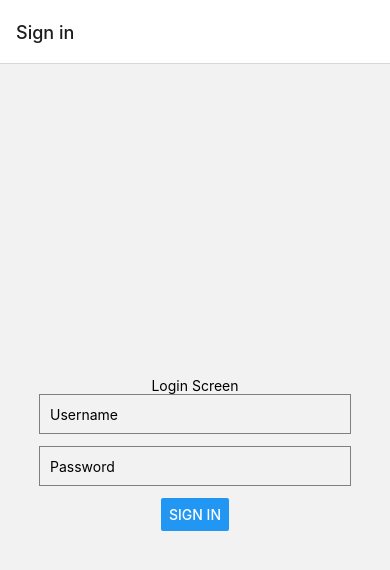
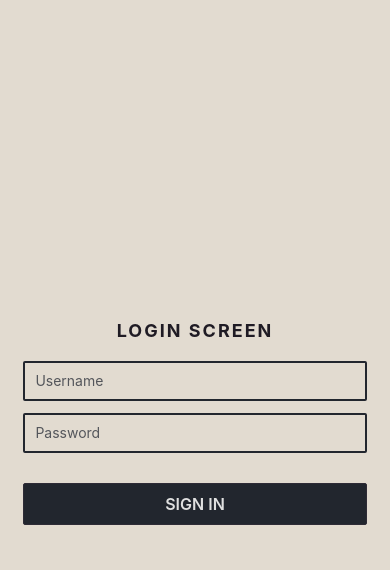
Before and after one commit to AlanFnz/rn-auth-template, a React Native app: screen /SignIn in a window 390 px wide. Shown: the top 570 px of the page. Built offline with nearby package versions, Linux system fonts and the light colour scheme.

Commit message:
styles revamp

```diff
--- a/src/navigation/index.tsx
+++ b/src/navigation/index.tsx
@@ -18,7 +18,28 @@ const Tab = createBottomTabNavigator();
 
 function HomeTabs() {
   return (
-    <Tab.Navigator>
+    <Tab.Navigator
+      screenOptions={{
+        headerShown: false,
+        tabBarStyle: {
+          backgroundColor: '#22262e',
+          borderTopWidth: 0,
+          elevation: 0,
+        },
+        tabBarLabelStyle: {
+          paddingBottom: 5,
+          fontSize: 12,
+          fontWeight: '600',
+          textTransform: 'uppercase',
+          letterSpacing: 1.2,
+          color: '#e0e0e0',
+        },
+        tabBarActiveTintColor: '#e0e0e0',
+        tabBarInactiveTintColor: '#54565b',
+        tabBarIconStyle: {
+          marginTop: 5,
+        },
+      }}>
       <Tab.Screen name="Home" component={HomeScreen} />
       <Tab.Screen name="Settings" component={SettingsScreen} />
     </Tab.Navigator>
@@ -41,12 +62,12 @@ export default function Navigation() {
 
   return (
     <NavigationContainer>
-      <Stack.Navigator>
+      <Stack.Navigator screenOptions={{ headerShown: false }}>
         {userToken == null ? (
           <Stack.Screen
             name="SignIn"
             component={LoginScreen}
-            options={{ title: 'Sign in' }}
+            options={{ title: 'Sign in', headerShown: false }}
           />
         ) : (
           <Stack.Screen name="Home" component={HomeTabs} />
--- a/src/screens/HomeScreen/index.tsx
+++ b/src/screens/HomeScreen/index.tsx
@@ -13,13 +13,17 @@ const Container = styled.View`
   flex: 1;
   justify-content: center;
   align-items: center;
-  background-color: #f8f9fa;
+  background-color: #e2dbd0;
+  padding: 0 6%;
 `;
 
 const Title = styled.Text`
-  font-size: 24px;
+  font-size: 18px;
   font-weight: bold;
-  color: #333;
+  color: #1f1b24;
+  margin-bottom: 20px;
+  text-transform: uppercase;
+  letter-spacing: 2px;
 `;
 
 export default HomeScreen;
--- a/src/screens/LoginScreen/index.tsx
+++ b/src/screens/LoginScreen/index.tsx
@@ -1,6 +1,5 @@
 import React, { useState } from 'react';
 import styled from 'styled-components/native';
-import { Button, Text } from 'react-native';
 import { useDispatch } from 'react-redux';
 import { AppDispatch } from '../../store';
 import { performSignIn } from '../../store/authSlice';
@@ -12,7 +11,7 @@ const LoginScreen: React.FC = () => {
 
   return (
     <Container>
-      <Text>Login Screen</Text>
+      <Title>Login Screen</Title>
       <Input
         placeholder="Username"
         value={username}
@@ -24,10 +23,9 @@ const LoginScreen: React.FC = () => {
         onChangeText={setPassword}
         secureTextEntry
       />
-      <Button
-        title="Sign in"
-        onPress={() => dispatch(performSignIn(username, password))}
-      />
+      <SignInButton onPress={() => dispatch(performSignIn(username, password))}>
+        <SignInText>Sign In</SignInText>
+      </SignInButton>
     </Container>
   );
 };
@@ -36,15 +34,50 @@ const Container = styled.View`
   flex: 1;
   justify-content: center;
   align-items: center;
+  background-color: #e2dbd0;
+  padding: 0 6%;
 `;
 
-const Input = styled.TextInput`
+const Title = styled.Text`
+  font-size: 18px;
+  font-weight: bold;
+  color: #1f1b24;
+  margin-bottom: 20px;
+  text-transform: uppercase;
+  letter-spacing: 2px;
+`;
+
+const Input = styled.TextInput.attrs({
+  placeholderTextColor: '#54565b',
+  autoCapitalize: 'none',
+})`
   height: 40px;
-  border-color: gray;
-  border-width: 1px;
+  background-color: #e2dbd0;
+  border-color: #22262e;
+  border-radius: 2px;
+  border-width: 2px;
   margin-bottom: 12px;
   padding: 0 10px;
-  width: 80%;
+  width: 100%;
+`;
+
+export const SignInButton = styled.TouchableOpacity`
+  width: 100%;
+  background-color: #22262e;
+  margin-top: 18px;
+  padding-vertical: 10px;
+  border-radius: 2px;
+  border-width: 1px;
+  border-color: #2e2b36;
+  justify-content: center;
+  align-items: center;
+`;
+
+export const SignInText = styled.Text`
+  color: #e0e0e0;
+  font-size: 16px;
+  font-weight: 600;
+  text-transform: uppercase;
 `;
 
 export default LoginScreen;
--- a/src/screens/SettingsScreen/index.tsx
+++ b/src/screens/SettingsScreen/index.tsx
@@ -1,5 +1,4 @@
 import React from 'react';
-import { Text, Button } from 'react-native';
 import styled from 'styled-components/native';
 import { performSignOut } from '../../store/authSlice';
 import { useDispatch } from 'react-redux';
@@ -9,8 +8,10 @@ const SettingsScreen: React.FC = () => {
   const dispatch = useDispatch<AppDispatch>();
   return (
     <Container>
-      <Text>Settings Screen</Text>
-      <Button title="Sign out" onPress={() => dispatch(performSignOut())} />
+      <Title>Settings</Title>
+      <SignOutButton onPress={() => dispatch(performSignOut())}>
+        <SignOutText>Sign Out</SignOutText>
+      </SignOutButton>
     </Container>
   );
 };
@@ -19,6 +20,36 @@ const Container = styled.View`
   flex: 1;
   justify-content: center;
   align-items: center;
+  background-color: #e2dbd0;
+  padding: 0 6%;
+`;
+
+const Title = styled.Text`
+  font-size: 18px;
+  font-weight: bold;
+  color: #1f1b24;
+  margin-bottom: 20px;
+  text-transform: uppercase;
+  letter-spacing: 2px;
+`;
+
+const SignOutButton = styled.TouchableOpacity`
+  width: 100%;
+  background-color: #22262e;
+  margin-top: 18px;
+  padding-vertical: 10px;
+  border-radius: 2px;
+  border-width: 1px;
+  border-color: #2e2b36;
+  justify-content: center;
+  align-items: center;
+`;
+
+const SignOutText = styled.Text`
+  color: #e0e0e0;
+  font-size: 16px;
+  font-weight: 600;
+  text-transform: uppercase;
 `;
 
 export default SettingsScreen;
```
